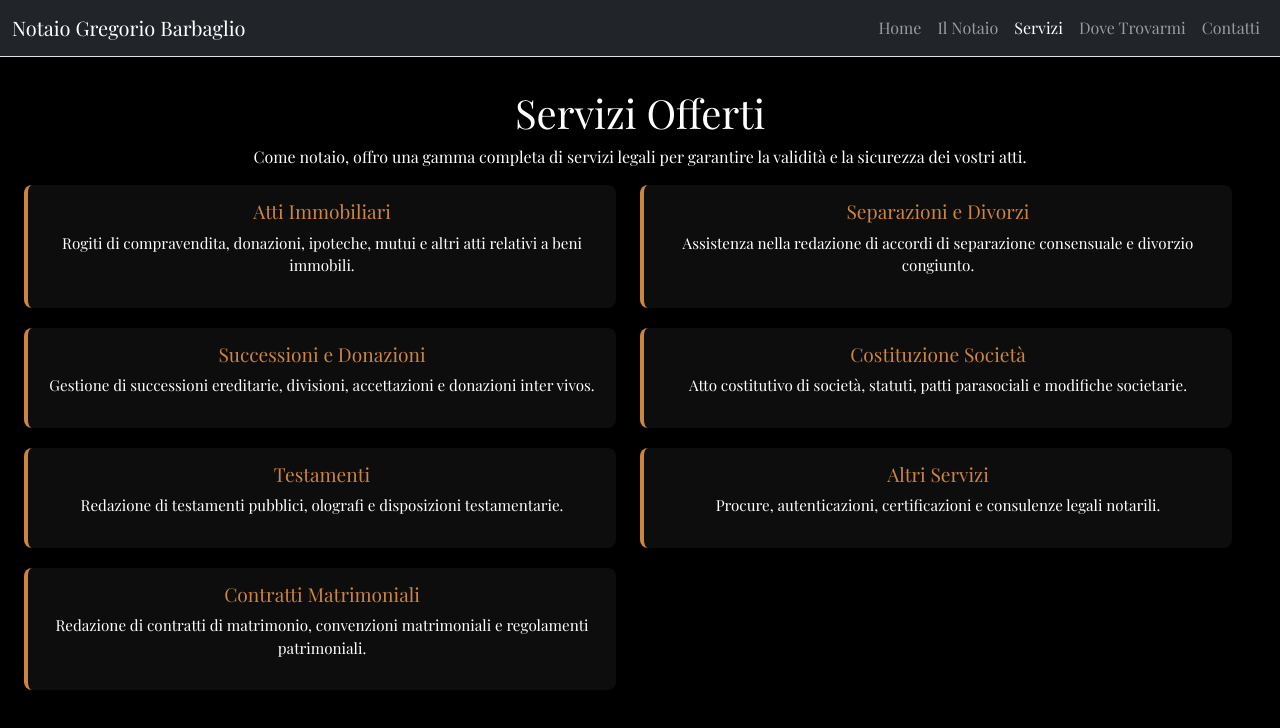
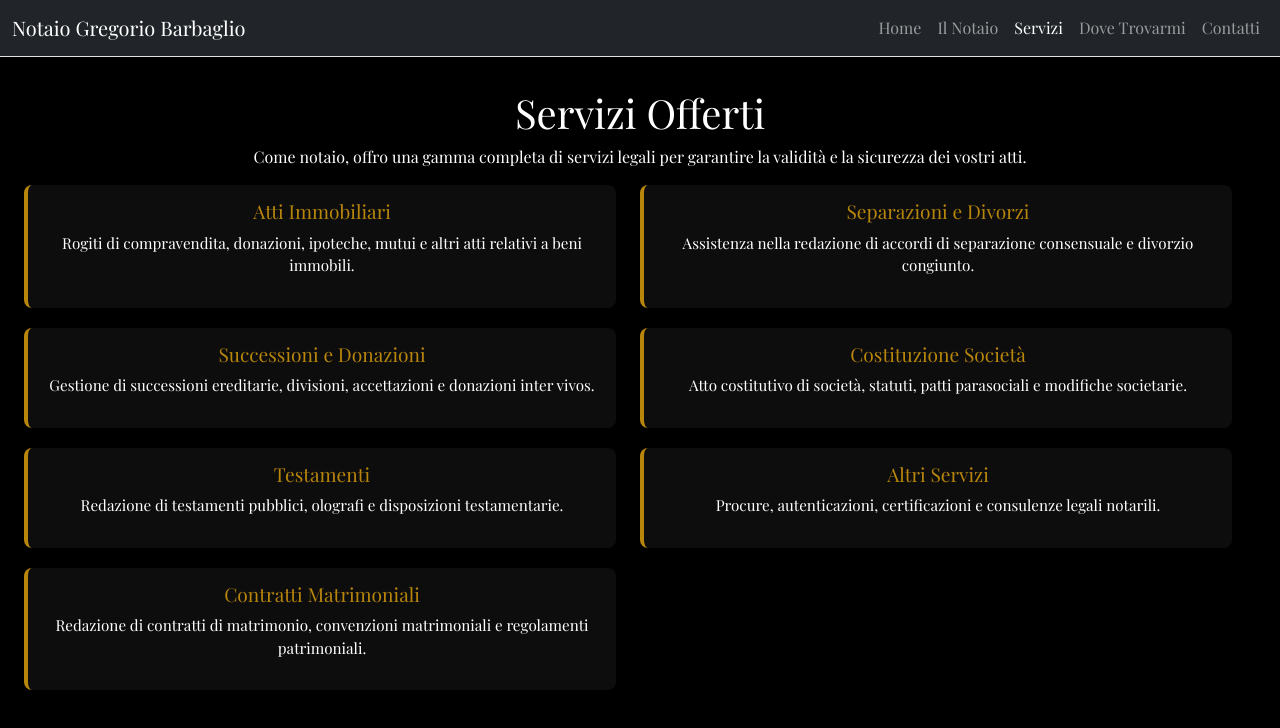
Before and after one commit to fbarbaglio/gbnot, an Angular app: page /servizi in a window 1280 px wide. Shown: the top 728 px of the page. Built offline with nearby package versions, Linux system fonts and the light colour scheme.

Commit message:
Unify accent color to #B8860B for timeline and services

```diff
--- a/src/app/servizi/servizi.css
+++ b/src/app/servizi/servizi.css
@@ -7,11 +7,11 @@
   padding: 15px;
   background: rgba(255, 255, 255, 0.05);
   border-radius: 8px;
-  border-left: 4px solid #CD853F;
+  border-left: 4px solid #B8860B;
 }
 
 .service-item h3 {
-  color: #CD853F;
+  color: #B8860B;
   margin-bottom: 8px;
   font-size: 1.2rem;
 }
--- a/src/styles.css
+++ b/src/styles.css
@@ -64,7 +64,7 @@ html, body {
   top: 0;
   bottom: 0;
   width: 2px;
-  background: linear-gradient(to bottom, #CD853F, #CD853F);
+  background: linear-gradient(to bottom, #B8860B, #B8860B);
 }
 
 .timeline-item {
@@ -80,7 +80,7 @@ html, body {
   top: 10px;
   width: 15px;
   height: 2px;
-  background: #CD853F;
+  background: #B8860B;
 }
 
 .timeline-item:last-child {
@@ -89,7 +89,7 @@ html, body {
 
 .timeline-date {
   font-weight: bold;
-  color: #CD853F;
+  color: #B8860B;
   margin-bottom: 5px;
 }
 
```
